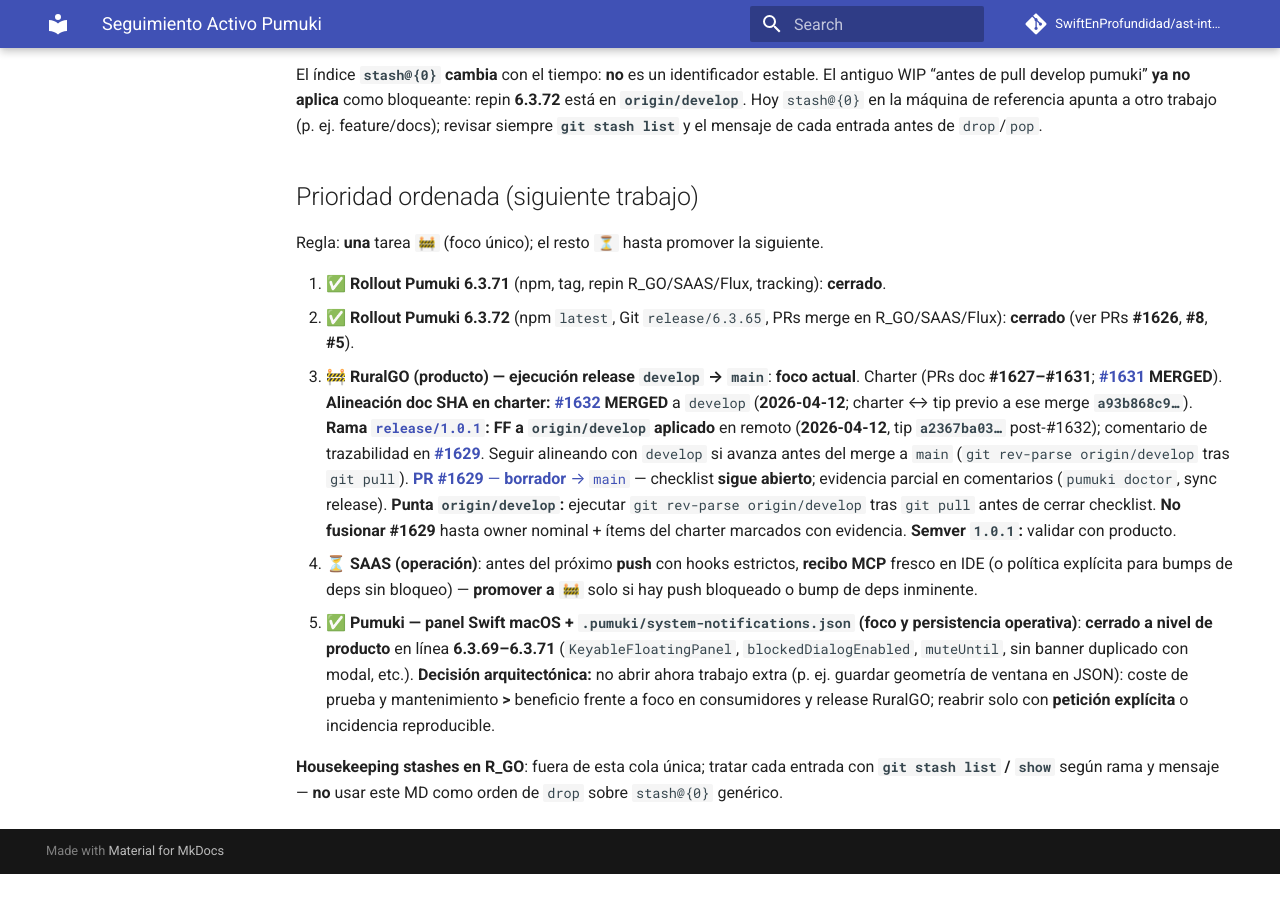
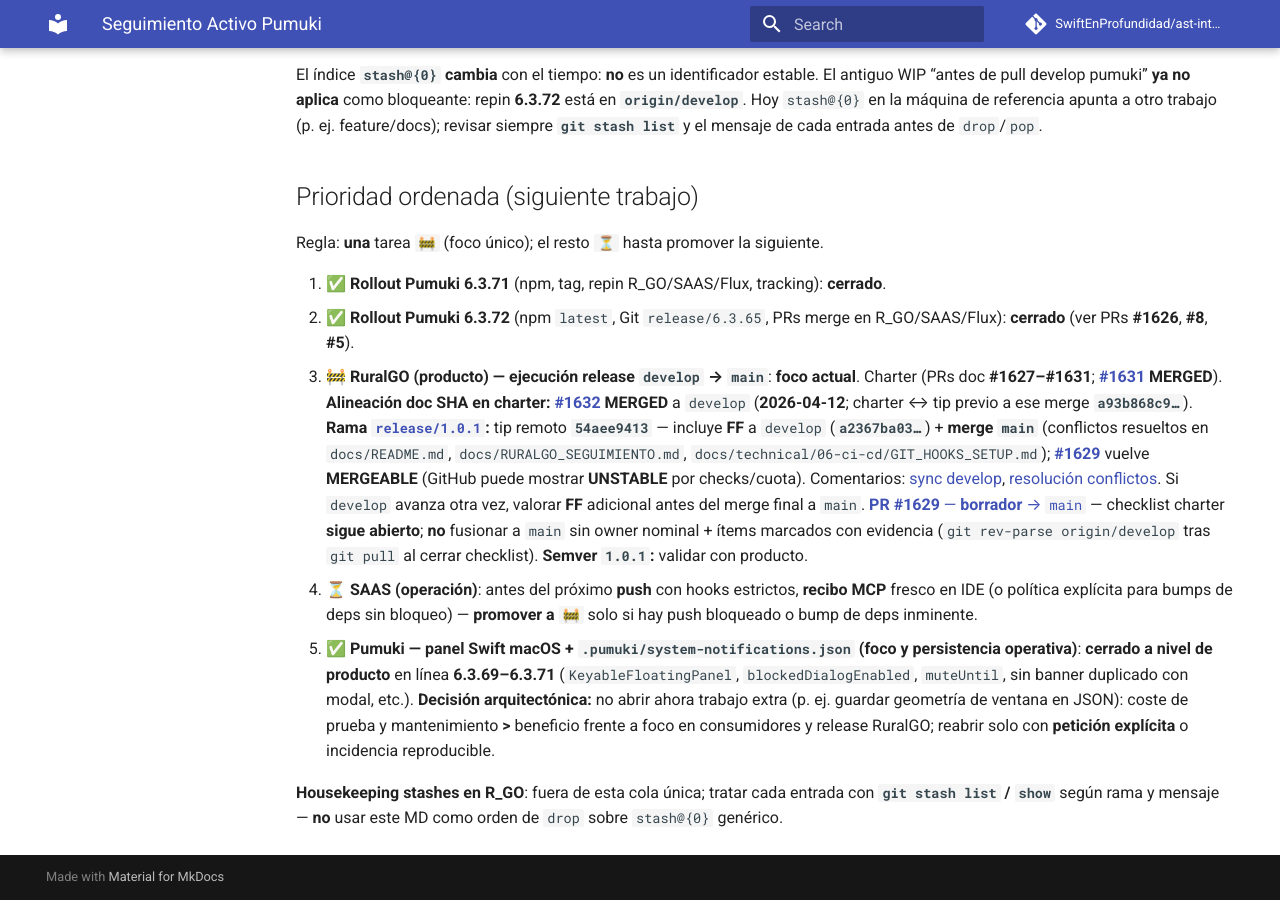
Before and after one commit to SwiftEnProfundidad/ast-intelligence-hooks, an MkDocs documentation site: the page built from docs/tracking/plan-activo-de-trabajo.md, in a window 1280 px wide and 900 px high, scrolled down 3316 px. Built offline with MkDocs 1.6.1 and Material for MkDocs 9.7.7, drawn with Linux system fonts in a browser that asks for light colours; comment, search, counter and statistics services are not loaded; before the commit the page ends 4190 px from its top, so only the background shows below that.

Commit message:
docs(tracking): #1629 mergeable; release/1.0.1 merge main resuelto

```diff
--- a/docs/tracking/plan-activo-de-trabajo.md
+++ b/docs/tracking/plan-activo-de-trabajo.md
@@ -63,7 +63,7 @@ Regla: **una** tarea `🚧` (foco único); el resto `⏳` hasta promover la sigu
 
 1. ✅ **Rollout Pumuki 6.3.71** (npm, tag, repin R_GO/SAAS/Flux, tracking): **cerrado**.
 2. ✅ **Rollout Pumuki 6.3.72** (npm `latest`, Git `release/6.3.65`, PRs merge en R_GO/SAAS/Flux): **cerrado** (ver PRs **#1626**, **#8**, **#5**).
-3. 🚧 **RuralGO (producto) — ejecución release `develop` → `main`**: **foco actual**. Charter (PRs doc **#1627–#1631**; [**#1631**](https://github.com/SwiftEnProfundidad/R_GO/pull/1631) **MERGED**). **Alineación doc SHA en charter:** [**#1632**](https://github.com/SwiftEnProfundidad/R_GO/pull/1632) **MERGED** a `develop` (**2026-04-12**; charter ↔ tip previo a ese merge **`a93b868c9…`**). **Rama [`release/1.0.1`](https://github.com/SwiftEnProfundidad/R_GO/tree/release/1.0.1):** **FF a `origin/develop` aplicado** en remoto (**2026-04-12**, tip **`a2367ba03…`** post-#1632); comentario de trazabilidad en [**#1629**](https://github.com/SwiftEnProfundidad/R_GO/pull/1629#issuecomment-4230626874). Seguir alineando con `develop` si avanza antes del merge a `main` (`git rev-parse origin/develop` tras `git pull`). [**PR #1629** — **borrador** → `main`](https://github.com/SwiftEnProfundidad/R_GO/pull/1629) — checklist **sigue abierto**; evidencia parcial en comentarios (`pumuki doctor`, sync release). **Punta `origin/develop`:** ejecutar `git rev-parse origin/develop` tras `git pull` antes de cerrar checklist. **No fusionar #1629** hasta owner nominal + ítems del charter marcados con evidencia. **Semver `1.0.1`:** validar con producto.
+3. 🚧 **RuralGO (producto) — ejecución release `develop` → `main`**: **foco actual**. Charter (PRs doc **#1627–#1631**; [**#1631**](https://github.com/SwiftEnProfundidad/R_GO/pull/1631) **MERGED**). **Alineación doc SHA en charter:** [**#1632**](https://github.com/SwiftEnProfundidad/R_GO/pull/1632) **MERGED** a `develop` (**2026-04-12**; charter ↔ tip previo a ese merge **`a93b868c9…`**). **Rama [`release/1.0.1`](https://github.com/SwiftEnProfundidad/R_GO/tree/release/1.0.1):** tip remoto **`54aee9413`** — incluye **FF** a `develop` (**`a2367ba03…`**) + **merge `main`** (conflictos resueltos en `docs/README.md`, `docs/RURALGO_SEGUIMIENTO.md`, `docs/technical/06-ci-cd/GIT_HOOKS_SETUP.md`); [**#1629**](https://github.com/SwiftEnProfundidad/R_GO/pull/1629) vuelve **MERGEABLE** (GitHub puede mostrar **UNSTABLE** por checks/cuota). Comentarios: [sync develop](https://github.com/SwiftEnProfundidad/R_GO/pull/1629#issuecomment-4230626874), [resolución conflictos](https://github.com/SwiftEnProfundidad/R_GO/pull/1629#issuecomment-4230637995). Si `develop` avanza otra vez, valorar **FF** adicional antes del merge final a `main`. [**PR #1629** — **borrador** → `main`](https://github.com/SwiftEnProfundidad/R_GO/pull/1629) — checklist charter **sigue abierto**; **no** fusionar a `main` sin owner nominal + ítems marcados con evidencia (`git rev-parse origin/develop` tras `git pull` al cerrar checklist). **Semver `1.0.1`:** validar con producto.
 4. ⏳ **SAAS (operación)**: antes del próximo **push** con hooks estrictos, **recibo MCP** fresco en IDE (o política explícita para bumps de deps sin bloqueo) — **promover a `🚧`** solo si hay push bloqueado o bump de deps inminente.
 5. ✅ **Pumuki — panel Swift macOS + `.pumuki/system-notifications.json` (foco y persistencia operativa)**: **cerrado a nivel de producto** en línea **6.3.69–6.3.71** (`KeyableFloatingPanel`, `blockedDialogEnabled`, `muteUntil`, sin banner duplicado con modal, etc.). **Decisión arquitectónica:** no abrir ahora trabajo extra (p. ej. guardar geometría de ventana en JSON): coste de prueba y mantenimiento **>** beneficio frente a foco en consumidores y release RuralGO; reabrir solo con **petición explícita** o incidencia reproducible.
 
```
